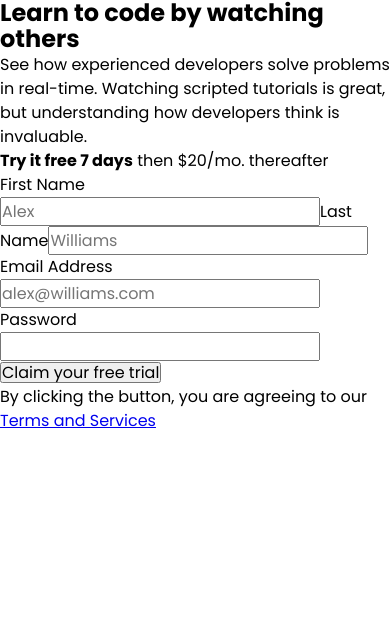
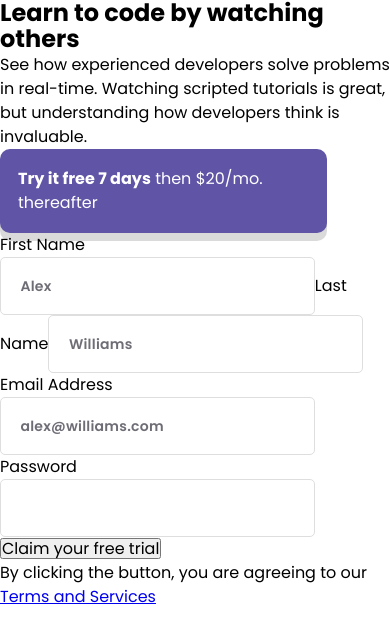
Before and after one commit to rupali317/intro-component-sign-up-form, a React (Create React App) app: page / in a window 390 px wide. Shown: the top 642 px of the page. Built offline with nearby package versions, Linux system fonts and the light colour scheme.

Commit message:
Working on the CSS for mobile

```diff
--- a/src/components/FreeTrial/FreeTrial.jsx
+++ b/src/components/FreeTrial/FreeTrial.jsx
@@ -1,7 +1,9 @@
+import * as FreeTrialStyle from "../../styles/FreeTrial.style";
+
 export const FreeTrial = () => {
   return (
-    <div>
+    <FreeTrialStyle.Container>
       <b>Try it free 7 days</b> then $20/mo. thereafter
-    </div>
+    </FreeTrialStyle.Container>
   );
 };
--- a/src/components/Input/Input.jsx
+++ b/src/components/Input/Input.jsx
@@ -1,8 +1,10 @@
+import * as InputStyle from "../../styles/Input.style";
+
 export const Input = (props) => {
   return (
     <>
-      <label htmlFor={props.ForId}>{props.Label}</label>
-      <input
+      <InputStyle.Label htmlFor={props.ForId}>{props.Label}</InputStyle.Label>
+      <InputStyle.Input
         type={props.Type}
         id={props.ForId}
         placeholder={props.Placeholder}
@@ -10,22 +12,12 @@ export const Input = (props) => {
         value={props.Value}
         onChange={props.handleChange}
       />
-      <i
-        style={{
-          display: props.HasEmptyError ? "block" : "none",
-        }}
-      >
+      <InputStyle.Error className={props.HasEmptyError ? "show-error" : "hide-error"}>
         {props.EmptyErrorMessage}
-      </i>
-      <i
-        style={{
-          display:
-            !props.HasEmptyError && props.HasInvalidError ? "block" : "none",
-        }}
-      >
+      </InputStyle.Error>
+      <InputStyle.Error className={!props.HasEmptyError && props.HasInvalidError ? "show-error" : "hide-error"}>
         {props.InvalidErrorMessage}
-      </i>
-      {/*RRC: Change from style to classname?*/}
+      </InputStyle.Error>
     </>
   );
 };
--- a/src/styles/FreeTrial.style.jsx
+++ b/src/styles/FreeTrial.style.jsx
@@ -0,0 +1,10 @@
+import { styled } from "styled-components";
+
+export const Container = styled.div`
+    background-color: var(--color-secondary);
+    color: var(--color-neutral-1);
+    padding: var(--space-m-2);
+    border-radius: var(--border-radius-medium);
+    box-shadow: var(--box-shadow-1);
+    max-width: 20.4375rem; /* 327px */
+`;
--- a/src/styles/Global.style.jsx
+++ b/src/styles/Global.style.jsx
@@ -3,15 +3,15 @@ import { createGlobalStyle } from "styled-components";
 export const BaseStyles = createGlobalStyle`
     :root {
         /* Colors */
-        --color-primary: hsl(0, 100, 74); /* #FF7979 */
-        --color-secondary: hsl(248, 33, 49); /* #5E54A4 */
-        --color-action-1: hsl(154, 59, 51); /* #38CC8B */
-        --color-action-2: hsl(154, 65, 68); /* #77E2B3 */
-        --color-neutral-1: hsl(0, 0, 100); /* #ffffff */
-        --color-neutral-2: hsl(248, 9, 26, 100%); /* #3D3B48 */
-        --color-neutral-3: hsl(248, 9, 26, 75%); /* #3D3B48 */
-        --color-neutral-4: hsl(0, 0, 87); /* #DEDEDE */
-        --color-neutral-5: hsl(247, 25, 77); /* #BAB7D4 */
+        --color-primary: hsl(0, 100%, 74%); /* #FF7979 */
+        --color-secondary: hsl(248, 33%, 49%); /* #5E54A4 */
+        --color-action-1: hsl(154, 59%, 51%); /* #38CC8B */
+        --color-action-2: hsl(154, 65%, 68%); /* #77E2B3 */
+        --color-neutral-1: hsl(0, 0%, 100%); /* #ffffff */
+        --color-neutral-2: hsl(248, 9%, 26%, 100%); /* #3D3B48 */
+        --color-neutral-3: hsl(248, 9%, 26%, 75%); /* #3D3B48 */
+        --color-neutral-4: hsl(0, 0%, 87%); /* #DEDEDE */
+        --color-neutral-5: hsl(247, 25%, 77%); /* #BAB7D4 */
 
         /* Typography */
         --font-weight-regular: 400;
@@ -66,8 +66,8 @@ export const BaseStyles = createGlobalStyle`
         --border-width-m: 0.125rem; /* 2px */
 
         /* Shadows */
-        --box-shadow-1: 0rem 0.5rem 0rem 0rem hsl(0, 0, 0, 14.69%); /* 0px 8px 0px 0px */
-        --box-shadow-2: 0rem -0.25rem 0rem 0rem hsl(0, 0, 0, 9.09%); /* 0px -4px 0px 0px */
+        --box-shadow-1: 0rem 0.5rem 0rem 0rem hsl(0, 0%, 0%, 14.69%); /* 0px 8px 0px 0px */
+        --box-shadow-2: 0rem -0.25rem 0rem 0rem hsl(0, 0%, 0%, 9.09%); /* 0px -4px 0px 0px */
     }
 
     @font-face {
--- a/src/styles/Input.style.jsx
+++ b/src/styles/Input.style.jsx
@@ -0,0 +1,34 @@
+import { styled } from "styled-components";
+
+export const Label = styled.label``;
+
+export const Input = styled.input`
+  border: var(--border-width-s) solid var(--color-neutral-4);
+  border-radius: var(--border-radius-soft);
+  padding: var(--space-s-2) var(--space-m-3);
+  color: var(--color-neutral-2);
+  font-size: var(--font-size-s);
+  font-weight: var(--font-weight-semi-bold);
+  letter-spacing: var(--letter-spacing-xs);
+  line-height: var(--line-height-base);
+  caret-color: var(--color-secondary); //RRC: Find out if caret width and distance between caret and text can be managed?
+
+  &::placeholder {
+    color: var(--color-neutral-3);
+  }
+
+  &:focus-visible {
+    outline: none;
+    border-color: var(--color-secondary);
+  }
+`;
+
+export const Error = styled.i`
+  &.show-error {
+      display: block;
+  }
+
+  &.hide-error {
+      display: none;
+  }
+`;
```
